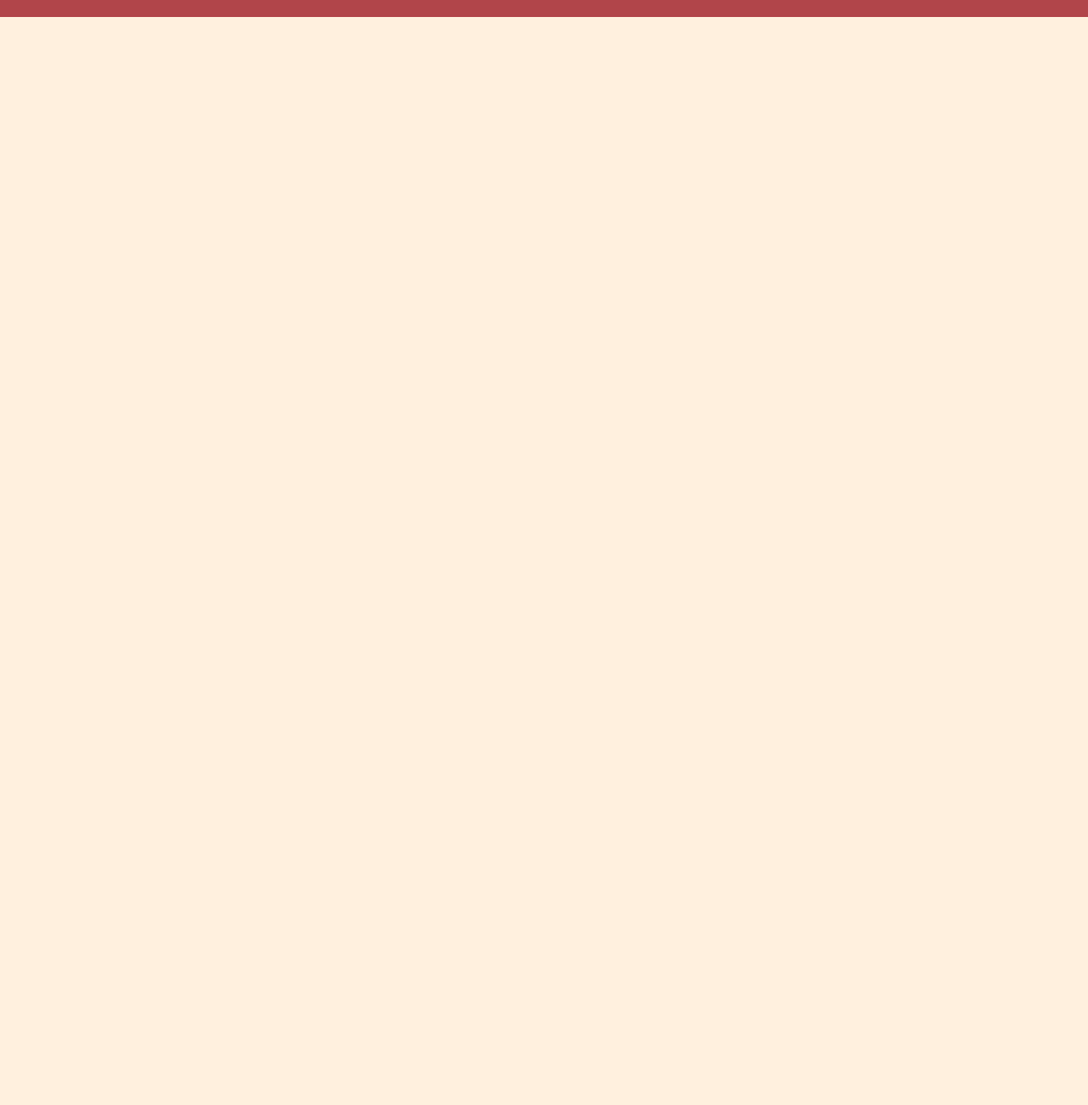
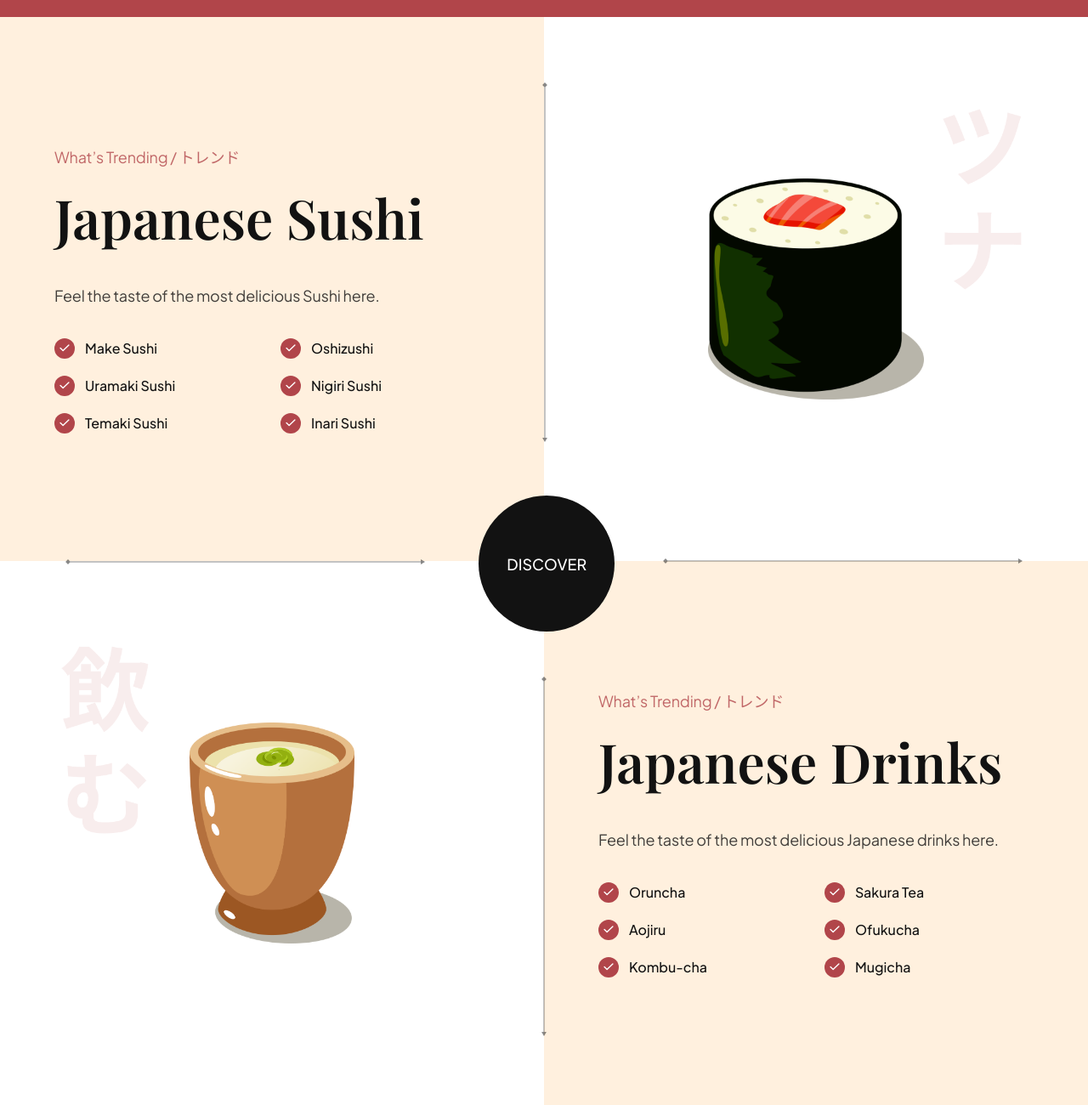
Before and after one commit to Jaydoh19/sushi-website, a website built with Vite: page index.html in a window 1280 px wide. Shown: the part 2400-3700 px from the top of the page at 85% size. Before the commit the page ends 2420 px from the top, so only its background shows below. Built offline with nearby package versions, Linux system fonts and the light colour scheme.

Commit message:
Add and finish popular drinks and food section.

```diff
--- a/css/sections/trending.css
+++ b/css/sections/trending.css
@@ -0,0 +1,160 @@
+.trending {
+  position: relative;
+
+  display: flex;
+  flex-direction: column;
+  overflow: hidden;
+}
+
+.trending__discover {
+  position: absolute;
+  top: 44%;
+  left: 44%;
+  z-index: 1;
+
+  width: 160px;
+  height: 160px;
+
+  border-radius: 100%;
+  background-color: var(--secondary-color);
+  cursor: pointer;
+
+  display: flex;
+  justify-content: center;
+  align-items: center;
+}
+
+.trending__discover p {
+  font-size: 18px;
+  font-weight: 500;
+  font-family: var(--plus-jakarta-sans);
+
+  text-transform: uppercase;
+  color: #fff;
+}
+
+.trending-sushi,
+.trending-drinks {
+  width: 100%;
+  min-height: 640px;
+
+  display: flex;
+  flex-direction: row;
+}
+
+.trending__content {
+  flex: 1;
+  display: flex;
+  justify-content: center;
+  flex-direction: column;
+
+  padding: 32px 64px;
+}
+
+.trending__list {
+  list-style: none;
+
+  flex-wrap: wrap;
+  gap: 20px;
+}
+
+.trending__list li {
+  flex: 1;
+  display: flex;
+  align-items: center;
+  flex-direction: row;
+  gap: 12px;
+
+  min-width: 210px;
+}
+
+.trending__icon {
+  width: 24px;
+  height: 24px;
+
+  border-radius: 100%;
+  background-color: var(--primary-color);
+}
+
+.trending__icon img {
+  width: 50%;
+  height: 50%;
+  object-fit: contain;
+}
+
+.trending__list p {
+  flex: 1;
+  font-size: 16px;
+  font-weight: 500;
+  font-family: var(--plus-jakarta-sans);
+
+  color: var(--secondary-color);
+}
+
+.trending__image {
+  flex: 1;
+
+  position: relative;
+  padding: 32px 64px;
+
+  background-color: var(--color-white);
+  background-repeat: no-repeat;
+  background-size: contain;
+  background-position: center;
+}
+
+.trending-sushi .trending__image {
+  background-image: url("../../assets/japanese_sushi.png");
+}
+
+.trending-drinks .trending__image {
+  background-image: url("../../assets/japanese_drinks.png");
+}
+
+.trending__image img {
+  width: 254px;
+  height: 260px;
+  object-fit: contain;
+}
+
+/* Arrows */
+.trending__arrow {
+  position: absolute;
+  z-index: 1;
+}
+
+.trending__arrow img {
+  object-fit: contain;
+}
+
+.trending__arrow-left {
+  left: -2.5px;
+  top: 12%;
+}
+
+.trending__arrow-left img,
+.trending__arrow-top img {
+  width: auto;
+  height: 100%;
+}
+
+.trending__arrow-top {
+  top: -10.5px;
+  left: 12%;
+}
+
+.trending__arrow-bottom {
+  bottom: -6.5px;
+  right: 12%;
+}
+
+.trending__arrow-bottom img,
+.trending__arrow-right img {
+  width: 100%;
+  height: auto;
+}
+
+.trending__arrow-right {
+  right: -2.5px;
+  bottom: 12%;
+}
--- a/index.html
+++ b/index.html
@@ -44,8 +44,7 @@
 
     <section class="hero">
       <div class="hero-image">
-        <img src="assets/sushi-1.png" alt="sushi"
-        data-aos="fade-up"/>
+        <img src="assets/sushi-1.png" alt="sushi" data-aos="fade-up" />
         <h2 data-aos="fade-up">
           日 <br />
           本 <br />
@@ -89,8 +88,7 @@
     <section class="about-us" id="about-us">
       <div class="about-us__image">
         <div class="about-us__image-sushi3">
-          <img src="assets/sushi-3.png" alt="sushi"
-          data-aos="fade-right"/>
+          <img src="assets/sushi-3.png" alt="sushi" data-aos="fade-right" />
         </div>
         <button class="about-us__button">
           Learn More
@@ -98,8 +96,7 @@
         </button>
 
         <div class="about-us__image-sushi2">
-          <img src="assets/sushi-2.png" alt="sushi"
-          data-aos="fade-right"/>
+          <img src="assets/sushi-2.png" alt="sushi" data-aos="fade-right" />
         </div>
       </div>
 
@@ -117,11 +114,14 @@
     </section>
 
     <section class="popular-foods" id="menu">
-      <h2 class="popular-foods__title"
-      data-aos="flip-up">Popular Food / 人気</h2>
+      <h2 class="popular-foods__title" data-aos="flip-up">
+        Popular Food / 人気
+      </h2>
 
-      <div class="popular-foods__filters sushi__hide-scrollbar"
-      data-aos="fade-up">
+      <div
+        class="popular-foods__filters sushi__hide-scrollbar"
+        data-aos="fade-up"
+      >
         <button class="popular-foods__filter-btn active">All</button>
         <button class="popular-foods__filter-btn">
           <img src="assets/sushi-9.png" alt="sushi9" />
@@ -204,8 +204,132 @@
       </button>
     </section>
 
-    <section>
+    <section class="trending" id="food">
+      <section class="trending-sushi">
+        <div class="trending__content" data-aos="fade-right">
+          <p class="sushi__subtitle">What’s Trending / トレンド</p>
+          <h3 class="sushi__title">Japanese Sushi</h3>
+          <p class="sushi__description">
+            Feel the taste of the most delicious Sushi here.
+          </p>
+          <ul class="trending__list flex-between">
+            <li>
+              <div class="trending__icon flex-center">
+                <img src="assets/check.svg" alt="check" />
+              </div>
+              <p>Make Sushi</p>
+            </li>
+            <li>
+              <div class="trending__icon flex-center">
+                <img src="assets/check.svg" alt="check" />
+              </div>
+              <p>Oshizushi</p>
+            </li>
+            <li>
+              <div class="trending__icon flex-center">
+                <img src="assets/check.svg" alt="check" />
+              </div>
+              <p>Uramaki Sushi</p>
+            </li>
+            <li>
+              <div class="trending__icon flex-center">
+                <img src="assets/check.svg" alt="check" />
+              </div>
+              <p>Nigiri Sushi</p>
+            </li>
+            <li>
+              <div class="trending__icon flex-center">
+                <img src="assets/check.svg" alt="check" />
+              </div>
+              <p>Temaki Sushi</p>
+            </li>
+            <li>
+              <div class="trending__icon flex-center">
+                <img src="assets/check.svg" alt="check" />
+              </div>
+              <p>Inari Sushi</p>
+            </li>
+          </ul>
+        </div>
 
+        <div class="trending__image flex-center">
+          <img src="assets/sushi-5.png" alt="sushi-5" data-aos="fade-left" />
+
+          <div class="trending__arrow trending__arrow-left">
+            <img src="assets/arrow-vertical.svg" alt="arrow-vertical" />
+          </div>
+
+          <div class="trending__arrow trending__arrow-bottom">
+            <img src="assets/arrow-horizontal.svg" alt="arrow-horizontal" />
+          </div>
+        </div>
+      </section>
+
+      <div class="trending__discover" data-aos="zoom-in">
+        <p>Discover</p>
+      </div>
+
+      <section class="trending-drinks">
+        <div class="trending__image flex-center">
+          <img src="assets/sushi-4.png" alt="sushi-4" data-aos="fade-right" />
+
+          <div class="trending__arrow trending__arrow-top">
+            <img src="assets/arrow-horizontal.svg" alt="arrow-horizontal" />
+          </div>
+
+          <div class="trending__arrow trending__arrow-right">
+            <img src="assets/arrow-vertical.svg" alt="arrow-vertical" />
+          </div>
+        </div>
+
+        <div class="trending__content" data-aos="fade-left">
+          <p class="sushi__subtitle">What’s Trending / トレンド</p>
+          <h3 class="sushi__title">Japanese Drinks</h3>
+          <p class="sushi__description">
+            Feel the taste of the most delicious Japanese drinks here.
+          </p>
+          <ul class="trending__list flex-between">
+            <li>
+              <div class="trending__icon flex-center">
+                <img src="assets/check.svg" alt="check" />
+              </div>
+              <p>Oruncha</p>
+            </li>
+            <li>
+              <div class="trending__icon flex-center">
+                <img src="assets/check.svg" alt="check" />
+              </div>
+              <p>Sakura Tea</p>
+            </li>
+            <li>
+              <div class="trending__icon flex-center">
+                <img src="assets/check.svg" alt="check" />
+              </div>
+              <p>Aojiru</p>
+            </li>
+            <li>
+              <div class="trending__icon flex-center">
+                <img src="assets/check.svg" alt="check" />
+              </div>
+              <p>Ofukucha</p>
+            </li>
+            <li>
+              <div class="trending__icon flex-center">
+                <img src="assets/check.svg" alt="check" />
+              </div>
+              <p>Kombu-cha</p>
+            </li>
+            <li>
+              <div class="trending__icon flex-center">
+                <img src="assets/check.svg" alt="check" />
+              </div>
+              <p>Mugicha</p>
+            </li>
+          </ul>
+        </div>
+
+
+      </section>
     </section>
     <script src="js/script.js" type="module"></script>
   </body>
```
